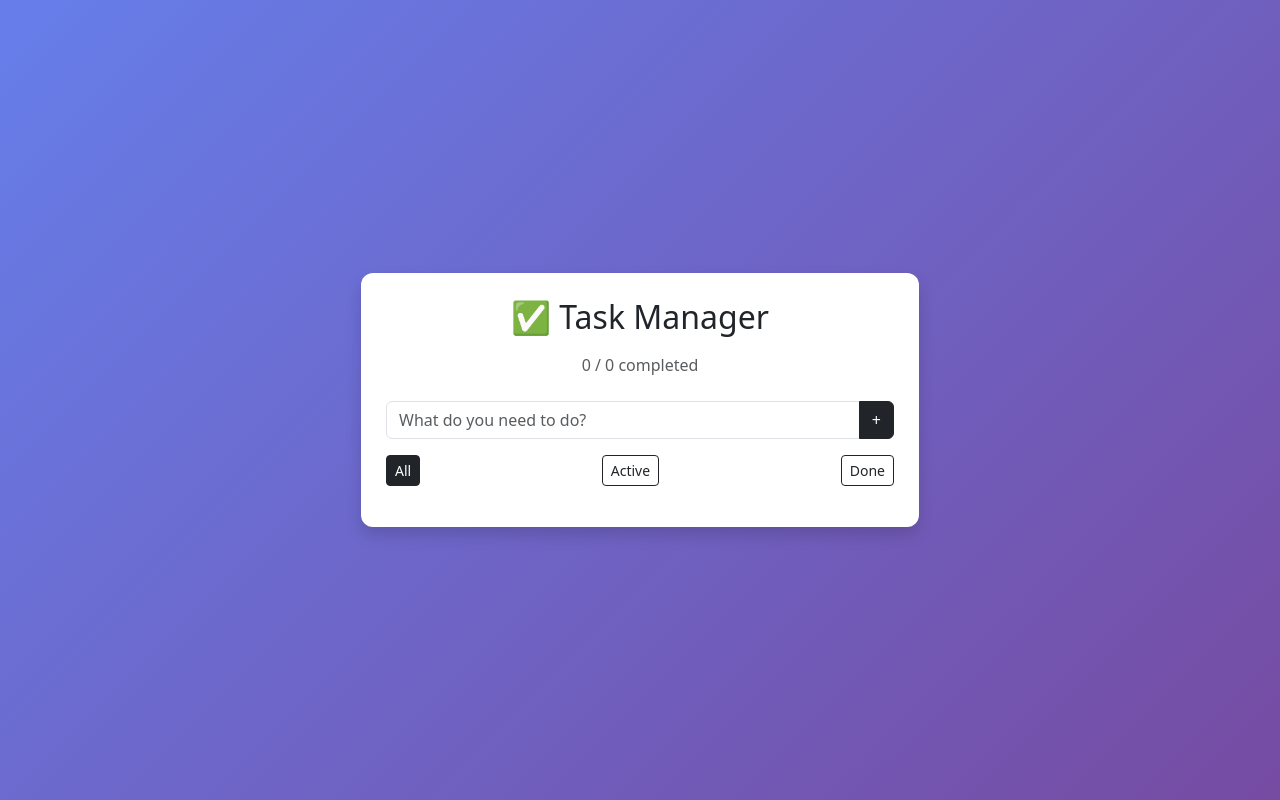
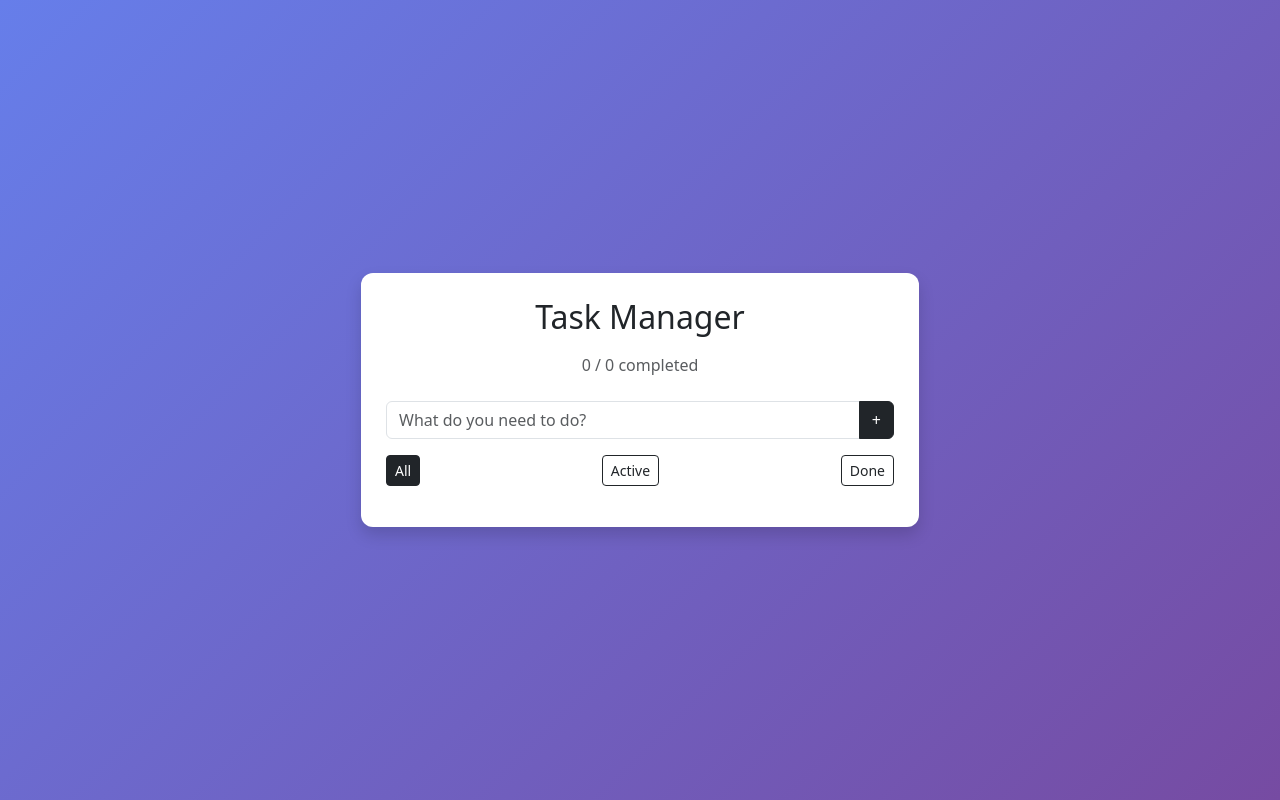
Before and after one commit to darkeagle0912/todo-manager, a plain HTML site: page index.html in a window 1280 px wide. Drawn offline with nearby package versions, Linux system fonts and the light colour scheme.

Commit message:
index.html

```diff
--- a/index.html
+++ b/index.html
@@ -32,7 +32,7 @@
   <div class="col-md-6">
 
     <div class="todo-box shadow">
-      <h2 class="text-center mb-3">✅ Task Manager</h2>
+      <h2 class="text-center mb-3">Task Manager</h2>
       <p id="stats" class="text-center text-muted mb-4">0 / 0 completed</p>
 
       <!-- input -->
```
